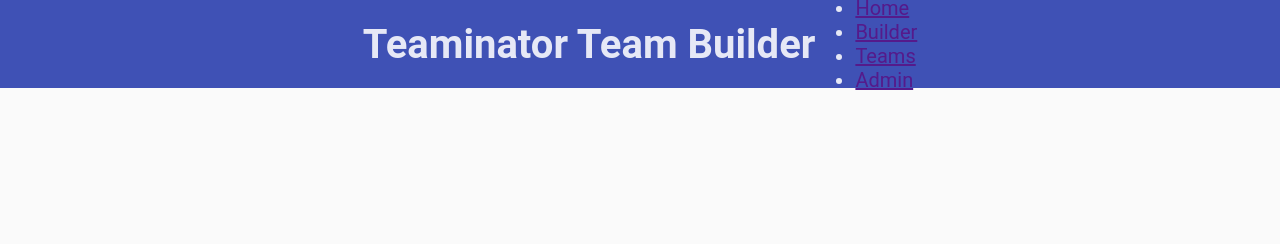
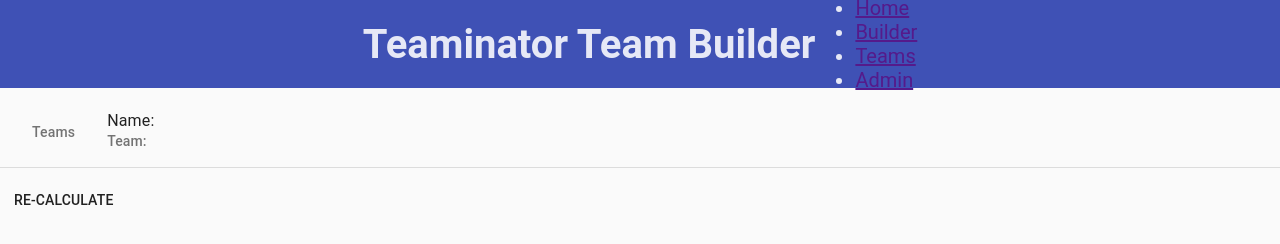
Before and after one commit to SMLarsen/teaminator, a website: page public/views/index.html at #!/teams in a window 1280 px wide. Drawn offline with Linux system fonts and the light colour scheme; no server answers; files whose address does not match are found by name.

Commit message:
basic teams view set up

```diff
--- /dev/null
+++ b/public/scripts/controllers/teams.controller.js
@@ -0,0 +1,6 @@
+/*jshint esversion: 6 */
+angular.module('app')
+  .controller('TeamController', ['$http', function($http){
+    const self = this;
+
+  }]);
--- a/public/views/index.html
+++ b/public/views/index.html
@@ -21,7 +21,7 @@
 
   <!-- CONTROLLERS -->
   <script src="../scripts/controllers/home.controller.js"></script>
-
+  <script src="../scripts/controllers/teams.controller.js"></script>
   <!-- SERVICES -->
 
   <!-- DIRECTIVES -->
--- /dev/null
+++ b/public/views/templates/teams.html
@@ -0,0 +1,18 @@
+<div>
+<md-content>
+<md-list flex>
+  <md-list-item>
+<md-divider ></md-divider>
+<md-subheader class="md-no-sticky">Teams</md-subheader>
+<md-list-item class="md-2-line">
+  <!-- <img ng-src="{{todos[0].face}}?20" class="md-avatar" alt="{{todos[0].who}}" /> -->
+  <div class="md-list-item-text">
+    <h3>Name: </h3>
+    <p>Team: </p>
+  </div>
+</md-list-item>
+</md-list>
+</md-content>
+</div>
+
+<md-button>Re-Calculate</md-button>
```
